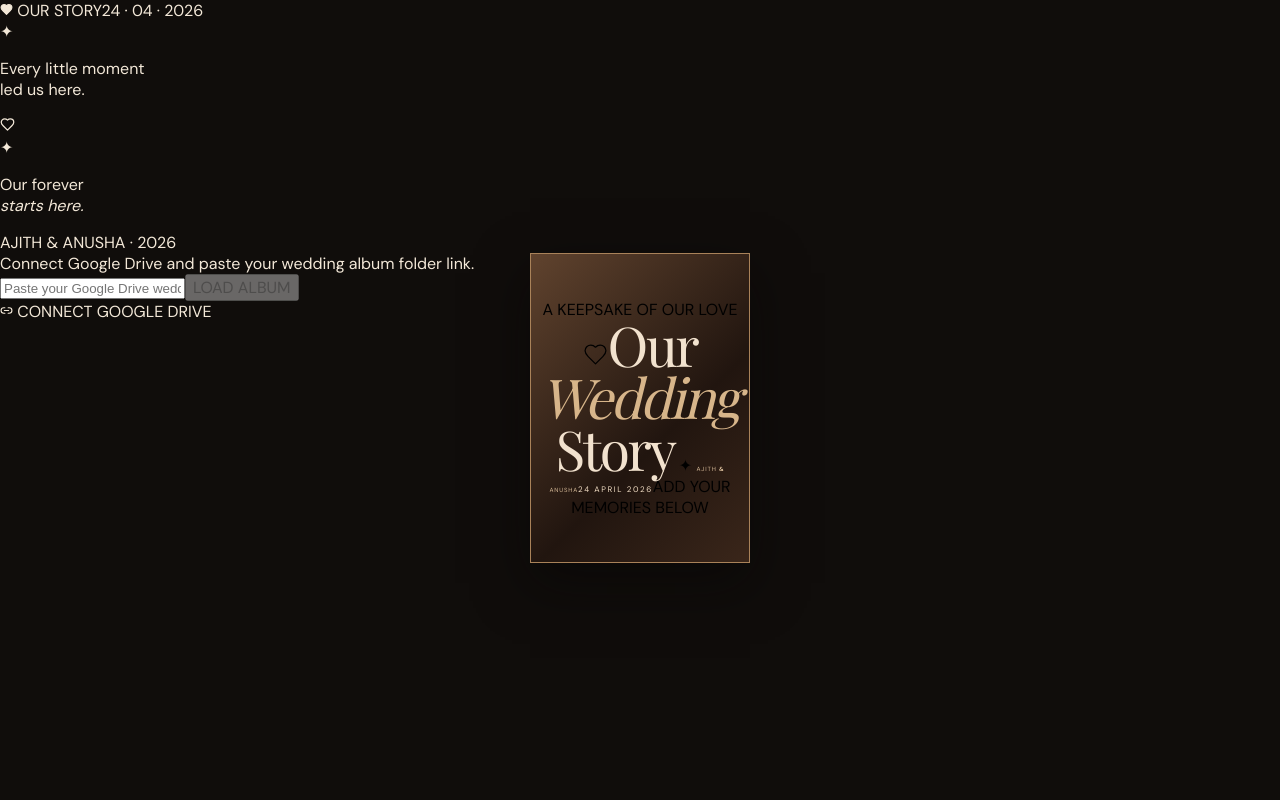
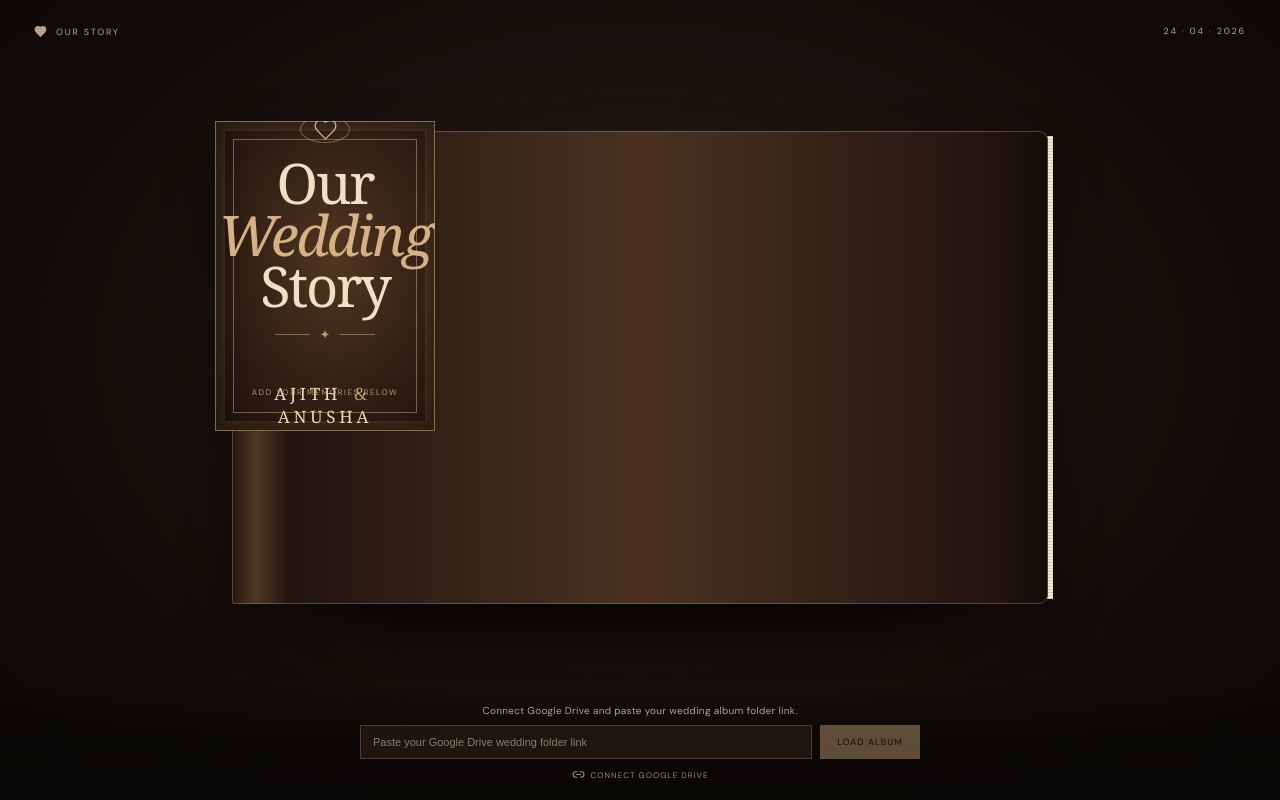
Before and after one commit to ajith-aji-m/wedding-album, a Next.js app: page / in a window 1280 px wide. Built offline with nearby package versions, Linux system fonts and the light colour scheme; a web font is replaced by a local one.

Commit message:
Style single-screen immersive 3D wedding album

```diff
--- a/app/globals.css
+++ b/app/globals.css
@@ -24,3 +24,67 @@
 .drive-media-card .drive-file-kind{font-size:8px;letter-spacing:.12em;color:#c7a57c}
 .lightbox-media-image,.lightbox-media-video{display:block;width:100%;height:100%;max-height:76vh;object-fit:contain;background:#100d0b}
 @media(max-width:520px){.drive-media-grid{grid-template-columns:repeat(2,minmax(0,1fr));gap:9px}.drive-media-card{padding:6px}}
+
+
+/* Single immersive wedding-book experience */
+html:has(.album-experience),body:has(.album-experience){height:100%;overflow:hidden;background:#100b08}
+body:has(.album-experience) main{margin:0}
+.album-experience{position:relative;width:100%;height:100svh;min-height:560px;overflow:hidden;display:flex;flex-direction:column;align-items:center;justify-content:center;padding:62px 24px 132px;background:radial-gradient(ellipse at 50% 44%,#34231a 0%,#1b120d 48%,#0c0907 100%);color:#f2e5d5}
+.album-atmosphere{position:absolute;inset:0;pointer-events:none;opacity:.2;background:radial-gradient(ellipse at 50% 45%,transparent 20%,#000 100%),repeating-linear-gradient(115deg,transparent 0 80px,rgba(212,176,131,.025) 81px 82px)}
+.album-topline{position:absolute;z-index:5;top:25px;left:34px;right:34px;display:flex;justify-content:space-between;color:#b9a18a;font-size:9px;letter-spacing:.2em}
+.album-topline span:first-child{display:flex;align-items:center;gap:9px}
+.immersive-book{position:relative;z-index:1;width:min(850px,90vw);height:min(560px,61vh);min-height:350px;display:flex;align-items:center;justify-content:center;perspective:1800px}
+.book-ground-shadow{position:absolute;bottom:-5%;left:12%;width:76%;height:15%;background:#000;filter:blur(26px);border-radius:50%;opacity:.65}
+.wedding-book{position:relative;width:100%;height:100%;transform-style:preserve-3d;filter:drop-shadow(0 22px 24px rgba(0,0,0,.35))}
+.book-back-cover{position:absolute;inset:2% 2% 1% 2%;border-radius:3px 9px 9px 3px;background:linear-gradient(90deg,#24150f,#513725 3%,#21140e 7%,#4b3222 50%,#21140e 94%,#120c08);box-shadow:inset 0 0 0 1px rgba(219,183,136,.3);transform:translateZ(-8px)}
+.book-pages-edge{position:absolute;inset:3% 1.4% 2% 3%;background:repeating-linear-gradient(0deg,#d8c7ad 0 1px,#f3e8d4 1px 3px);transform:translateZ(-4px);box-shadow:0 0 0 1px rgba(0,0,0,.5)}
+.book-spread{position:absolute;inset:3% 2.4% 2% 2.4%;display:grid;grid-template-columns:1fr 14px 1fr;opacity:0;transform:rotateY(-5deg) translateZ(-1px);transform-origin:left center;transition:opacity .55s .22s,transform .85s cubic-bezier(.2,.7,.2,1);background:#f1e6d2;box-shadow:inset 0 0 18px rgba(67,42,25,.22)}
+.is-open .book-spread{opacity:1;transform:rotateY(0) translateZ(0)}
+.album-page{position:relative;min-width:0;min-height:0;overflow:hidden;background:linear-gradient(130deg,#f6eddd,#e7d8c0);padding:7%;display:flex;align-items:center;justify-content:center;color:#4b3424}
+.left-page{box-shadow:inset -12px 0 18px rgba(40,25,15,.09)}
+.right-page{box-shadow:inset 12px 0 18px rgba(40,25,15,.09)}
+.book-gutter{z-index:2;background:linear-gradient(90deg,rgba(60,38,23,.22),rgba(255,255,255,.25),rgba(60,38,23,.18));box-shadow:0 0 10px rgba(40,25,15,.18)}
+.album-media-button{position:relative;width:100%;height:100%;padding:0;border:0;background:transparent;cursor:zoom-in;display:flex;flex-direction:column;align-items:stretch;justify-content:center;overflow:hidden}
+.album-media-button img,.album-media-button video{display:block;width:100%;height:calc(100% - 26px);object-fit:contain;background:#e3d5bf;box-shadow:0 3px 14px rgba(49,31,17,.16)}
+.album-media-button video{object-fit:cover}
+.album-photo-caption{height:26px;display:flex;align-items:center;justify-content:center;padding:4px 8px;color:#6d5540;font-size:10px;letter-spacing:.04em;overflow:hidden;text-overflow:ellipsis;white-space:nowrap}
+.album-video-mark{position:absolute;top:42%;left:50%;transform:translate(-50%,-50%);width:44px;height:44px;border-radius:50%;display:grid;place-items:center;background:rgba(31,19,12,.72);color:#fff}
+.page-intro{display:flex;flex-direction:column;align-items:center;justify-content:center;gap:20px;text-align:center;height:100%;font-family:Georgia,serif;color:#795d43}
+.page-intro p{font-size:clamp(18px,2.8vw,31px);line-height:1.55;font-weight:400}
+.page-intro p em{color:#a07b53}
+.page-intro svg{opacity:.6}
+.page-ornament{font-size:24px;color:#a9855b}
+.page-date{font:8px Arial,sans-serif;letter-spacing:.18em;color:#92765a}
+.page-number{position:absolute;bottom:12px;color:#92765a;font-size:9px}
+.left-page .page-number{left:15px}.right-page .page-number{right:15px}
+.book-cover{position:absolute;inset:0;z-index:4;border:0;padding:30px 20px;display:flex;flex-direction:column;align-items:center;justify-content:center;gap:14px;overflow:hidden;transform-origin:left center;transform-style:preserve-3d;backface-visibility:hidden;cursor:pointer;color:#dfc39c;background:radial-gradient(ellipse at 55% 45%,#513622 0%,#342116 50%,#1c100b 100%);box-shadow:inset 0 0 0 1px rgba(222,183,133,.5),inset 0 0 0 8px rgba(12,7,4,.2),inset 0 0 0 10px rgba(211,171,119,.12),inset 12px 0 20px rgba(0,0,0,.35);transition:transform 1.1s cubic-bezier(.2,.72,.18,1),filter .9s;transform:rotateY(0deg) translateZ(5px)}
+.cover-border{position:absolute;inset:18px;border:1px solid rgba(217,183,139,.45);pointer-events:none}
+.cover-topline{font-size:9px;letter-spacing:.26em;color:#b99a73}
+.cover-emblem{display:grid;place-items:center;margin-top:5px;width:50px;height:50px;border:1px solid rgba(211,174,128,.45);border-radius:50%;color:#d8b58a}
+.cover-title{font-family:Georgia,serif;font-size:clamp(32px,5vw,56px);line-height:.92;text-align:center;letter-spacing:-.04em;color:#f0dfc5}
+.cover-title em{font-weight:400;color:#d5b184}
+.cover-divider{display:flex;align-items:center;gap:10px;color:#b99669;font-size:13px}.cover-divider i{display:block;width:35px;height:1px;background:rgba(211,174,128,.5)}
+.cover-names{font-family:Georgia,serif;font-size:clamp(12px,1.5vw,17px);letter-spacing:.22em;color:#f0d8b4}
+.cover-names b{font-weight:400;color:#c59c6b;margin:0 5px}
+.cover-date{font-size:9px;letter-spacing:.24em;color:#b99a73}
+.cover-hint{position:absolute;bottom:34px;font-size:8px;letter-spacing:.2em;color:rgba(223,195,156,.75)}
+.is-open .book-cover{transform:rotateY(-158deg) translateZ(5px);filter:brightness(.82);pointer-events:none}
+.album-footer{position:absolute;z-index:6;bottom:0;left:0;right:0;padding:12px max(22px,calc((100vw - 850px)/2)) 18px;background:linear-gradient(0deg,rgba(8,6,4,.96),rgba(8,6,4,.75),transparent);display:flex;flex-direction:column;align-items:center;gap:8px}
+.album-status{min-height:14px;display:flex;align-items:center;gap:7px;text-align:center;color:#b7a18a;font-size:10px;letter-spacing:.03em}
+.album-folder-form{display:flex;gap:8px;width:min(560px,100%)}
+.album-folder-form input{min-width:0;flex:1;background:rgba(34,24,17,.85);border:1px solid rgba(202,165,120,.28);padding:10px 12px;color:#f0dfc9;font-size:11px;outline:none}
+.album-folder-form input:focus{border-color:#c7a57c}
+.album-folder-form input::placeholder{color:#8e7c69}
+.album-folder-form button{border:1px solid rgba(207,169,122,.55);background:#c5a176;color:#20140d;padding:0 16px;font-size:9px;letter-spacing:.12em;cursor:pointer}
+.album-folder-form button:disabled{opacity:.45;cursor:default}
+.album-footer-actions{display:flex;justify-content:center;align-items:center;gap:18px;min-height:15px}
+.connect-drive-link,.connected-label,.album-count{display:flex;align-items:center;gap:6px;color:#9f8a75;font-size:8px;letter-spacing:.13em;text-decoration:none}
+.connected-label span{width:5px;height:5px;border-radius:50%;background:#83b68b}
+.album-preview-overlay{position:fixed;z-index:20;inset:0;background:rgba(5,4,3,.94);display:grid;place-items:center;padding:50px 20px 25px}
+.album-preview-close{position:absolute;right:24px;top:20px;color:#eee0ce;background:transparent;border:0;cursor:pointer}
+.album-preview-content{width:min(1000px,92vw);height:100%;display:flex;flex-direction:column;align-items:center;justify-content:center;gap:12px}
+.album-preview-content img,.album-preview-content video{max-width:100%;max-height:calc(100% - 35px);object-fit:contain}
+.album-preview-content p{font-size:11px;color:#c7b49d}
+.spin{animation:album-spin 1s linear infinite}@keyframes album-spin{to{transform:rotate(360deg)}}
+@media(max-width:700px){.album-experience{min-height:520px;padding:62px 12px 145px}.album-topline{top:17px;left:18px;right:18px;font-size:8px}.immersive-book{width:96vw;height:min(54vh,440px);min-height:280px}.book-spread{inset:3% 2% 2% 2%;grid-template-columns:1fr 8px 1fr}.album-page{padding:5%}.album-media-button img,.album-media-button video{height:calc(100% - 22px)}.album-photo-caption{height:22px;font-size:8px}.cover-border{inset:12px}.book-cover{gap:10px}.cover-emblem{width:40px;height:40px}.cover-title{font-size:clamp(31px,9vw,46px)}.cover-hint{bottom:25px}.album-footer{padding:10px 12px 13px}.album-folder-form input{padding:10px 8px;font-size:10px}.album-folder-form button{padding:0 10px;font-size:8px}.album-footer-actions{gap:12px}.connect-drive-link,.connected-label,.album-count{font-size:7px}}
+@media(prefers-reduced-motion:reduce){.book-cover,.book-spread{transition:none!important}}
```
